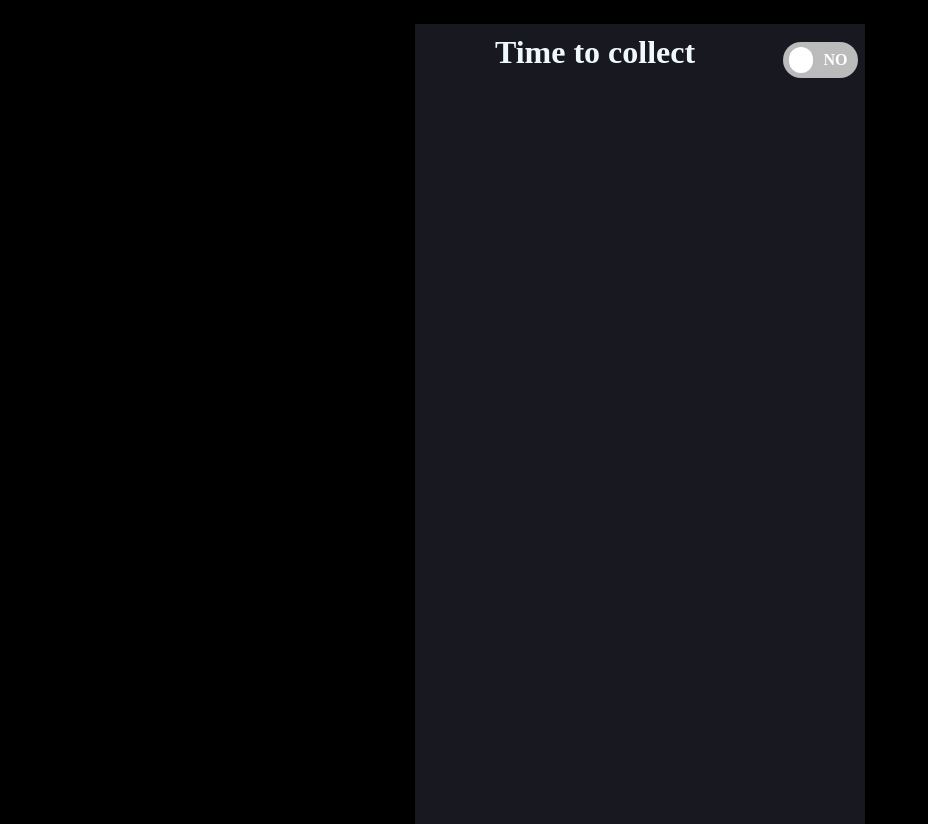
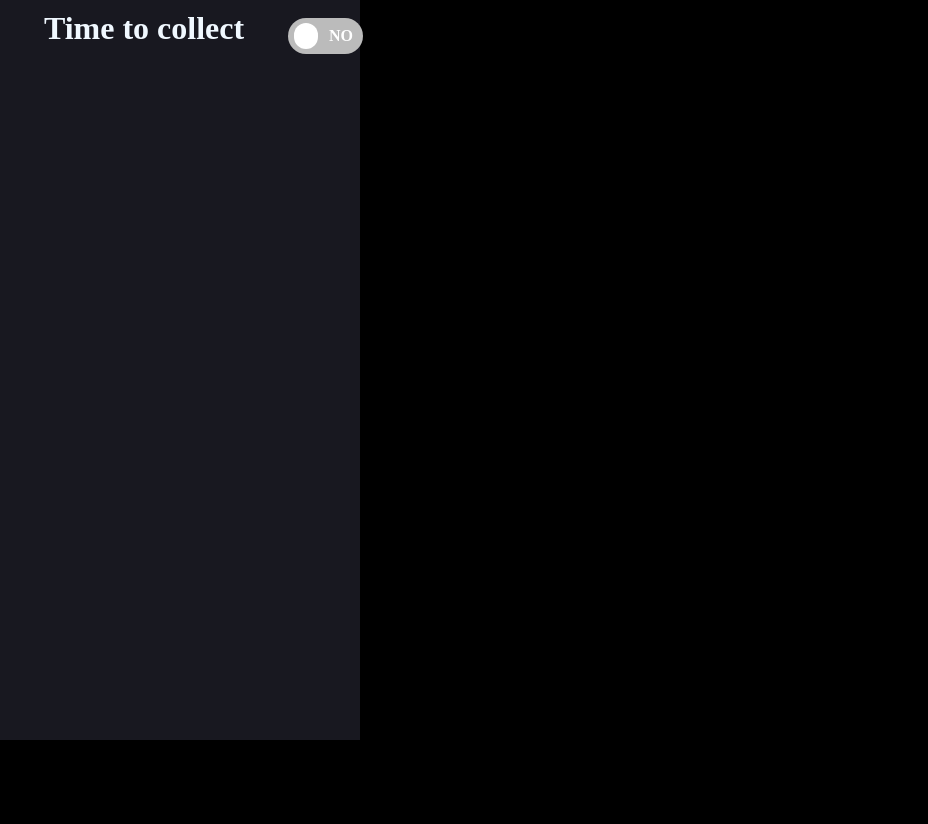
Before and after one commit to ArkadiyJS/time-to-collect, a React (Vite) app: page / in a window 1280 px wide. Shown: the whole page, without its empty margins (0-928 px from the left). After the commit the page ends 800 px from the top, so only its background shows below. Built offline with nearby package versions, Linux system fonts and the light colour scheme.

Commit message:
refactor css

```diff
--- a/src/App.css
+++ b/src/App.css
@@ -12,9 +12,9 @@
   display: flex;
   flex-direction: column;
   align-items: stretch;
-  row-gap: 24px;
-  width: 450px;
-  height: 800px;
+  row-gap: 3px;
+  width: 360px;
+  height: 740px;
 
   color: aliceblue;
 }
@@ -29,12 +29,7 @@
 
 
 
-body {
-  display: flex;
-  justify-content: center;
-  padding: 24px 24px 0;
 
-}
 
 input {
   flex: 1;
@@ -46,7 +41,7 @@ input {
   color: aliceblue;
 }
 
-button {
+.btnCreate {
   width: 30%;
   height: 40px;
   background-color: #f05d22;
@@ -84,8 +79,13 @@ li {
 }
 
 .btnCreateList {
-  margin-top: -10px;
+
   width: 100%;
+  height: 40px;
+  background-color: #f05d22;
+  font: 1.1em sans-serif;
+  color: black;
+  cursor: pointer;
 
 }
 
--- a/src/components/inputCreateList/inputCreateList.tsx
+++ b/src/components/inputCreateList/inputCreateList.tsx
@@ -48,7 +48,7 @@ const handleSubmit = (e:any) => {
 
         />
 
-      <button type='submit'
+      <button className='btnCreate' type='submit'
        disabled={ inputValue === '' }
 
        >создать</button>
--- a/src/components/nameList/nameList.tsx
+++ b/src/components/nameList/nameList.tsx
@@ -61,7 +61,7 @@ const finish = `${hourDigitalFinish}:${minutesDigitalFinish}`
   return (
     <ul className='nameList'>
 
-      <li onClick={()=>{setShowSettingList(!showSettingList)}}>{name} --- <span>Н:{begin} К:{finish}</span></li>
+      <li onClick={()=>{setShowSettingList(!showSettingList)}}>{name}---<span>Н:{begin} К:{finish}</span></li>
 
         <div>{ showSettingList ? <ul>
              <li><span>Длительность:{ hourDigitalFinish && sumTimeToCollect} </span>  </li>
```
